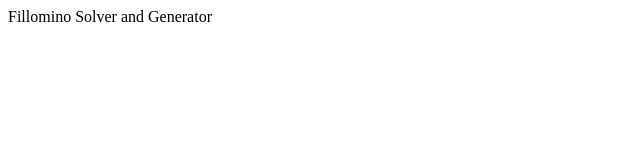
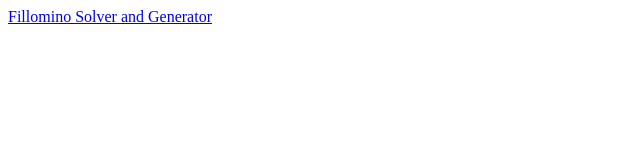
Before and after one commit to ohmec/puzzles, a plain HTML site: page index.html in a window 1280 px wide. Shown: the whole page, without its empty margins (0-640 px from the left). Drawn offline with Linux system fonts and the light colour scheme.

Commit message:
fix href

```diff
--- a/index.html
+++ b/index.html
@@ -7,6 +7,6 @@
     <title>List of Puzzles</title>
   </head>
   <body>
-    <a html="fillomino.html">Fillomino Solver and Generator</a>
+    <a href="fillomino.html">Fillomino Solver and Generator</a>
   </body>
 </html>
```
